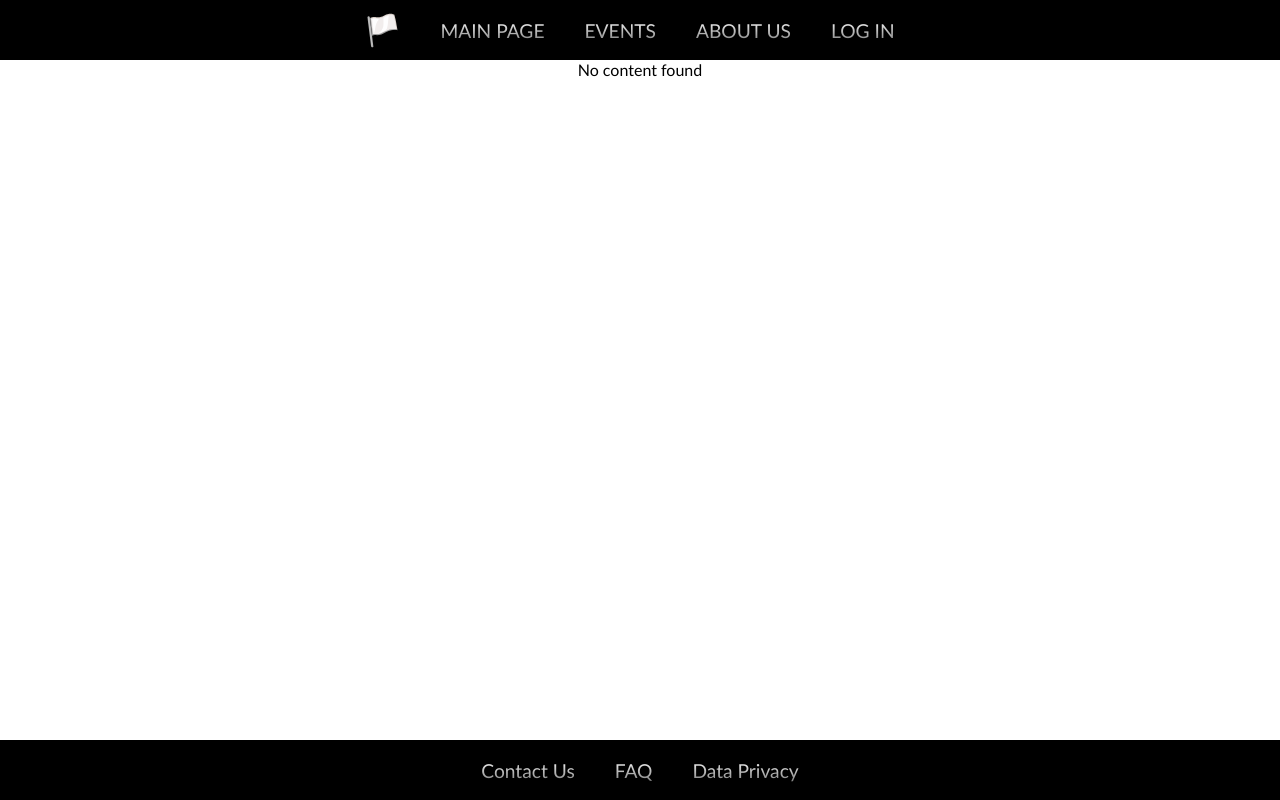
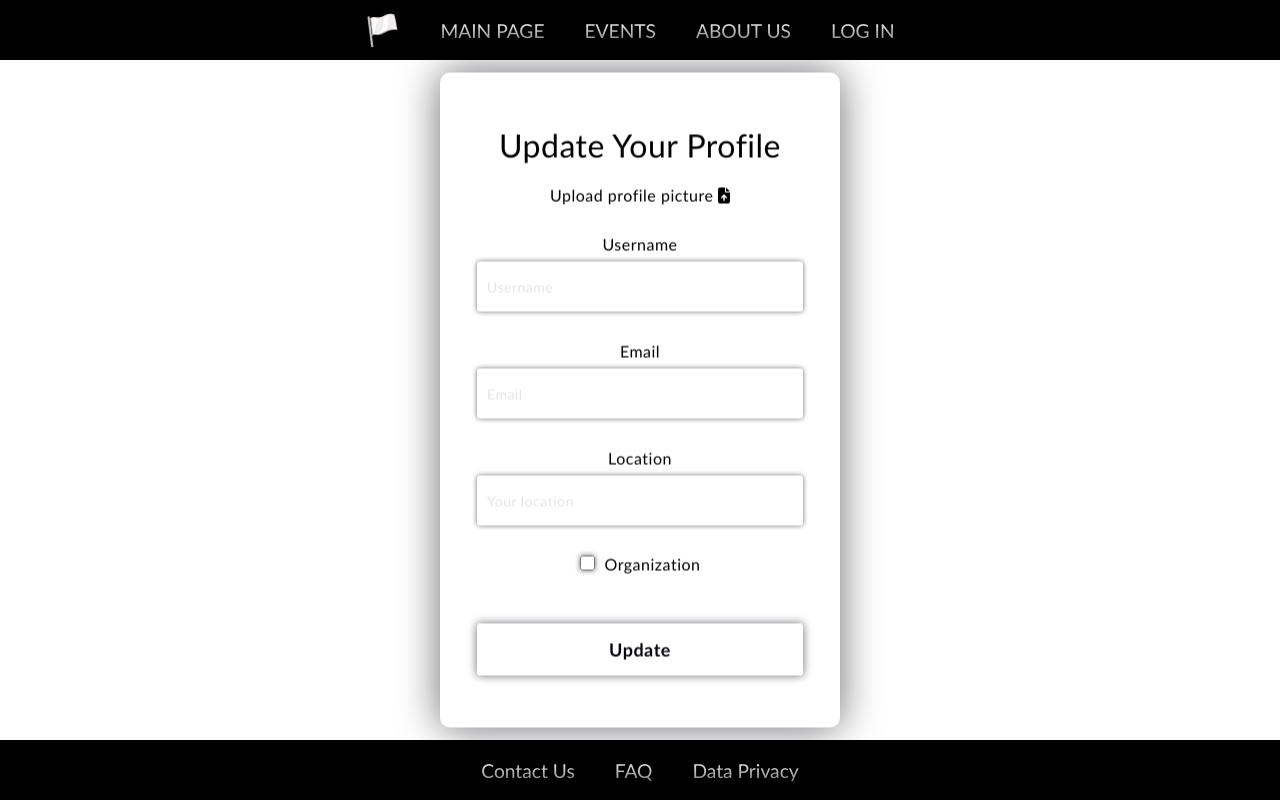
Before and after one commit to Arpadtoth100/EventHorizon, a React (Create React App) app: page /settings in a window 1280 px wide. Built offline with nearby package versions, Linux system fonts and the light colour scheme.

Commit message:
Settings Page and Profile Successfully Updated Page added to project

```diff
--- a/package.json
+++ b/package.json
@@ -3,6 +3,9 @@
   "version": "0.1.0",
   "private": true,
   "dependencies": {
+    "@fortawesome/fontawesome-svg-core": "^6.1.1",
+    "@fortawesome/free-solid-svg-icons": "^6.1.1",
+    "@fortawesome/react-fontawesome": "^0.1.18",
     "@testing-library/jest-dom": "^5.16.4",
     "@testing-library/react": "^13.2.0",
     "@testing-library/user-event": "^13.5.0",
--- a/src/App.css
+++ b/src/App.css
@@ -342,6 +342,17 @@ button{
   font-size: 12px;
 }
 
+/* Settings Page*/
+
+.settingsform {
+  position: absolute;
+  left: 50%;
+  top: 50%;
+  -webkit-transform: translate(-50%, -50%);
+  transform: translate(-50%, -50%);
+}
+
+
 .paginationBtns {
   width: 80%;
   height: 20px;
--- a/src/App.js
+++ b/src/App.js
@@ -15,6 +15,9 @@ import ProfileScreen from './components/ProfileScreen';
 import Contact from './components/Footer/Contact';
 import FAQ from './components/Footer/FAQ';
 import Preferences from './components/Preferences';
+import Settings from './views/SettingsScreen';
+import ProfileUpdatedScreen from './views/ProfileUpdatedScreen';
+import SettingsScreen from './components/Settings';
 
 function App() {
   return (
@@ -35,6 +38,7 @@ function App() {
         </Route>
         <Route element={<UserMainLayout />}>
           <Route path="/thankyou" element={<ThankYouScreen />} />
+          <Route path="/profileupdated" element={<ProfileUpdatedScreen />} />
           <Route path="/main" element={<MainScreen />} />
           <Route path="/events" element={<div className="outlet_main">Events List coming here</div>} />
           <Route path="/eventpage" element={<Eventpage />} />
@@ -42,6 +46,7 @@ function App() {
           <Route path="/profile" element={<ProfileScreen />} />
           <Route path="/preferences" element={<Preferences />} />
           <Route path="/search" element={<SearchScreen />} />
+          <Route path="/settings" element={<SettingsScreen />} />
           <Route path="/signout" element={<SignOut />} />
           <Route path="/contact" element={<Contact />} />
           <Route path="/faq" element={<FAQ />} />
--- /dev/null
+++ b/src/components/Settings.js
@@ -0,0 +1,86 @@
+import { useState } from 'react';
+import { useNavigate } from 'react-router-dom';
+import { FontAwesomeIcon } from "@fortawesome/react-fontawesome"
+import { faFileArrowUp } from '@fortawesome/free-solid-svg-icons'
+
+
+function SettingsScreen() {
+  const [signUpData, setSignUpData] = useState({
+    username: '',
+    email: '',
+    location: '',
+    organization: 'false'
+  });
+
+  const navTo = useNavigate();
+
+  const submitHandler = (e) => {
+    e.preventDefault();
+    navTo('/profileupdated');
+  };
+
+  const collectSignUpData = (event) => {
+    if (event.target.name === 'username') {
+      setSignUpData((prev) => ({ ...prev, username: event.target.value }));
+    } else if (event.target.name === 'email') {
+      setSignUpData((prev) => ({ ...prev, email: event.target.value }));
+    } else if (event.target.name === 'location') {
+      setSignUpData((prev) => ({ ...prev, location: event.target.value }));
+    } else if (event.target.name === 'organization') {
+      setSignUpData((prev) => ({ ...prev, organization: event.target.checked }));
+    }
+  };
+
+  return (
+    <div className="outlet_main">
+      <form className="settingsform" onSubmit={submitHandler}>
+        <h3>Update Your Profile</h3>
+        <br></br>
+        <span>Upload profile picture </span><span><FontAwesomeIcon icon={faFileArrowUp} /></span>
+
+        <label htmlFor="su_username" className='textlabel'>Username</label>
+        <input
+          type="text"
+          placeholder="Username"
+          name="username"
+          id="su_username"
+          className="textinput"
+          onChange={collectSignUpData}
+        />
+
+        <label htmlFor="su_email" className='textlabel'>Email</label>
+        <input
+          type="text"
+          placeholder="Email"
+          name="email"
+          id="su_email"
+          className="textinput"
+          onChange={collectSignUpData}
+        />
+
+        <label htmlFor="su_location" className='textlabel'>Location</label>
+        <input
+          type="text"
+          placeholder="Your location"
+          name="location"
+          id="su_location"
+          className="textinput"
+          onChange={collectSignUpData}
+        />
+
+
+        <input
+          type="checkbox"
+          name="organization"
+          id="su_organization"
+          onChange={collectSignUpData}
+        />
+        <label htmlFor="su_organization" id="cehckbox_label">Organization</label>
+
+        <button>Update</button>
+      </form>
+    </div>
+  );
+
+}
+export default SettingsScreen;
--- a/src/components/utilities/UserNavigationMenu.js
+++ b/src/components/utilities/UserNavigationMenu.js
@@ -20,6 +20,9 @@ function UserNavigationMenu() {
           <NavLink to="/preferences">Preferences</NavLink>
         </li>
         <li>
+          <NavLink to="/settings">Settings</NavLink>
+        </li>
+        <li>
           <NavLink to="/signout">Sign Out</NavLink>
         </li>
       </ul>
--- /dev/null
+++ b/src/views/ProfileUpdatedScreen.js
@@ -0,0 +1,22 @@
+import InfoBox from '../components/utilities/InfoBox';
+
+function ProfileUpdatedScreen() {
+  return (
+    <div className="outlet_main">
+      <h1>Your profile has been successfully updated</h1>
+      <h2>What do you want to do next?</h2>
+      <div className="infoboxcontainer">
+        <div className="infoboxcolumn">
+          <InfoBox navTo={'/create'} title={'Create Event'} />
+        </div>
+        <div className="infoboxcolumn">
+          <InfoBox navTo={'/search'} title={'Browse Events'} />
+        </div>
+        <div className="infoboxcolumn">
+          <InfoBox navTo={'/profile'} title={'Go to profile'} />
+        </div>
+      </div>
+    </div>
+  );
+}
+export default ProfileUpdatedScreen;
--- /dev/null
+++ b/src/views/SettingsScreen.js
@@ -0,0 +1,8 @@
+import Settings from "../components/Settings";
+
+function SettingsScreen() {
+  return(
+    <Settings />
+  )
+}
+export default SettingsScreen;
```
Also changed, not shown: 1 other file (tests, documents, lock files or other folders).
